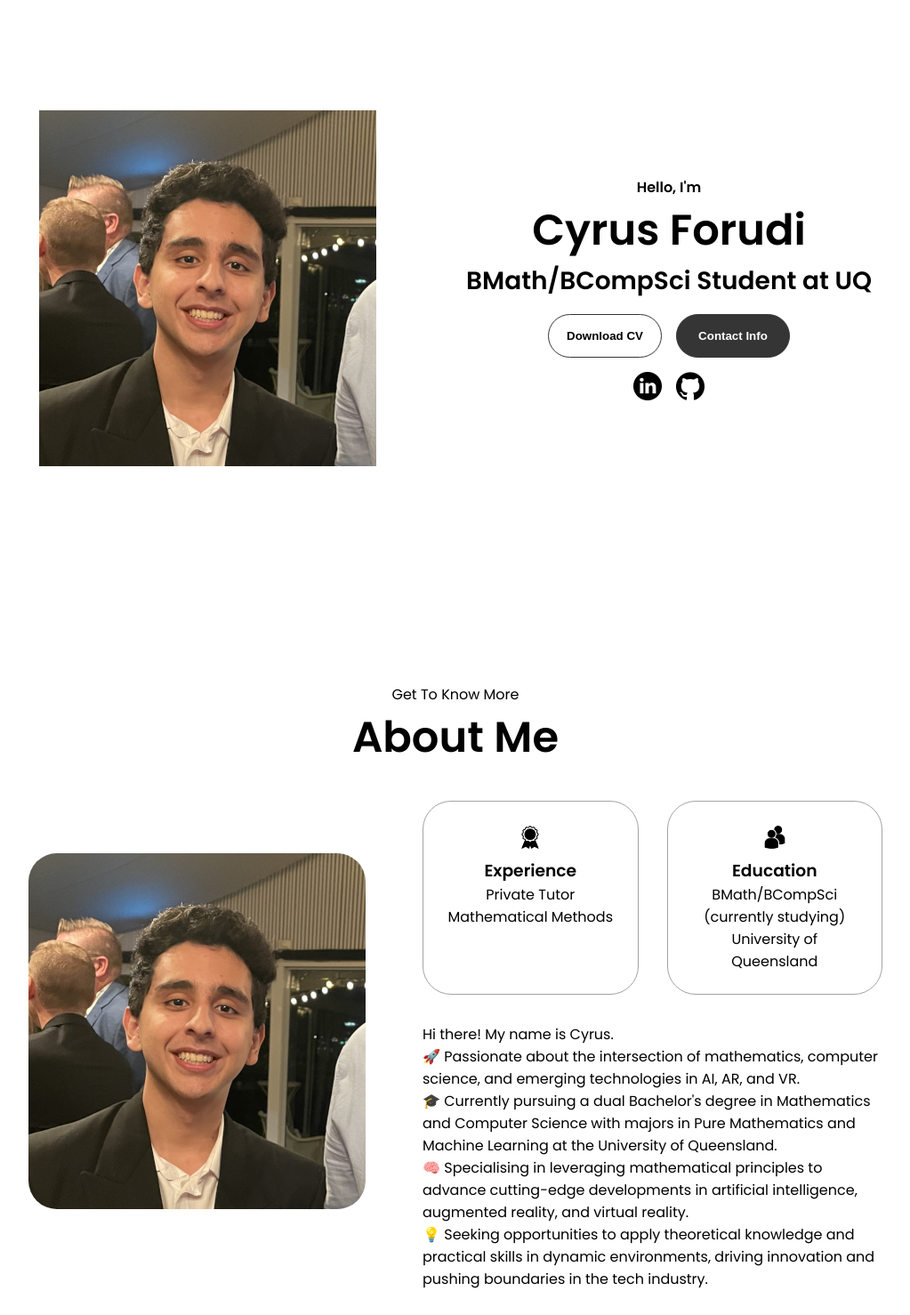
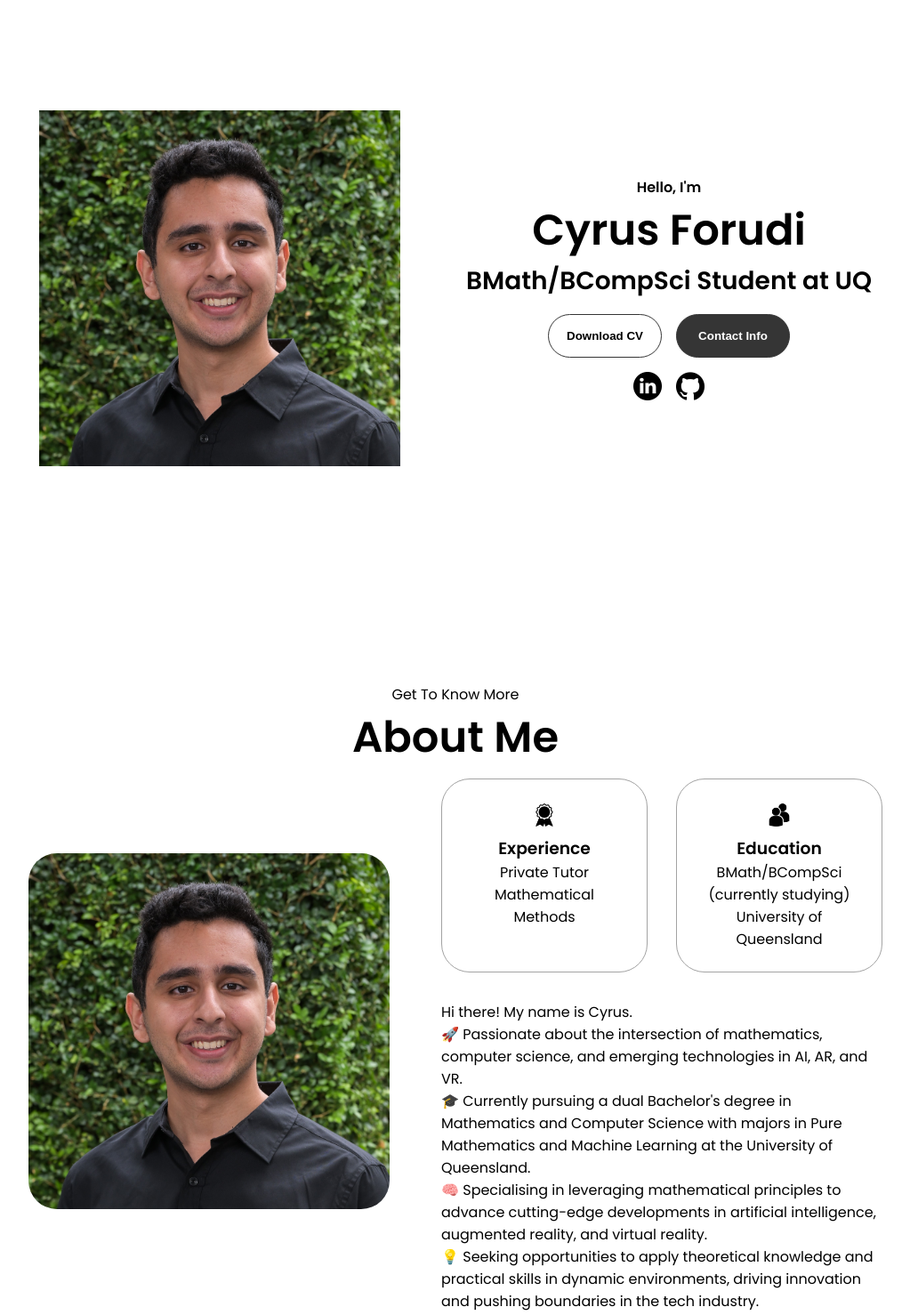
Before and after one commit to cyrus-f/portfolio-website, a plain HTML site: page index.html in a window 1280 px wide. Shown: the part 160-1638 px from the top of the page at 89% size, without its empty margins (128-1151 px from the left). Drawn offline with Linux system fonts and the light colour scheme.

Commit message:
switched to new profile pic

```diff
--- a/index.html
+++ b/index.html
@@ -4,7 +4,7 @@
     <meta charset="UTF-8">
     <meta name="viewport" content="width=device-width, initial-scale=1.0">
     <title>Cyrus Forudi</title>
-    <link rel="icon" type="image/x-icon" href="./assets/profile-pic2.png">
+    <link rel="icon" type="image/x-icon" href="./assets/EAIT-headshot-cropped.jpg">
     <link rel="stylesheet" href="light.css" />
     <link rel="stylesheet" href="mediaqueries.css"/>
 </head>
@@ -40,7 +40,7 @@
     </nav>
     <section id="profile">
         <div class="section__pic-container">
-            <img src="./assets/profile-pic2.png" alt="Cyrus Forudi profile picture">
+            <img src="./assets/EAIT-headshot-cropped.jpg" alt="Cyrus Forudi profile picture">
         </div>
         <div class="section__text">
             <p class="section__text__p1">Hello, I'm</p>
@@ -77,7 +77,7 @@
         <div class="section-container">
             <div class="section__pic-container">
                 <img
-                src="./assets/profile-pic2.png"
+                src="./assets/EAIT-headshot-cropped.jpg"
                 alt="Profile picture"
                 class="about-pic"
                 />
```
